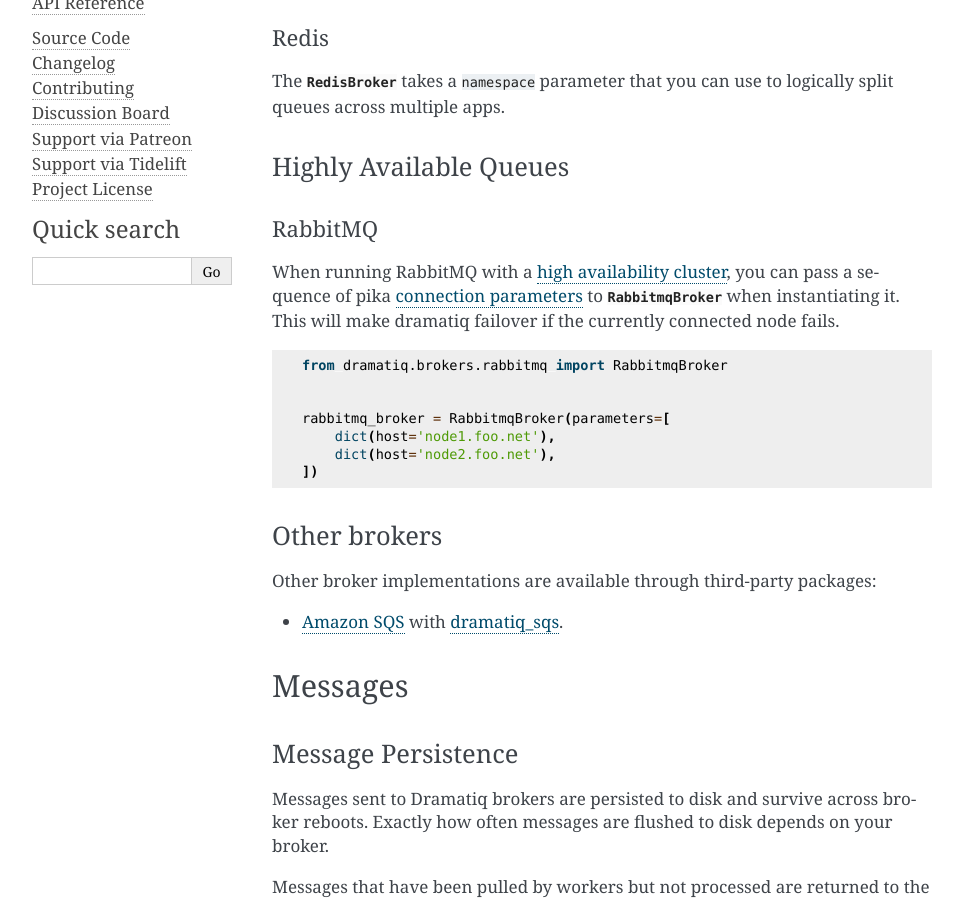
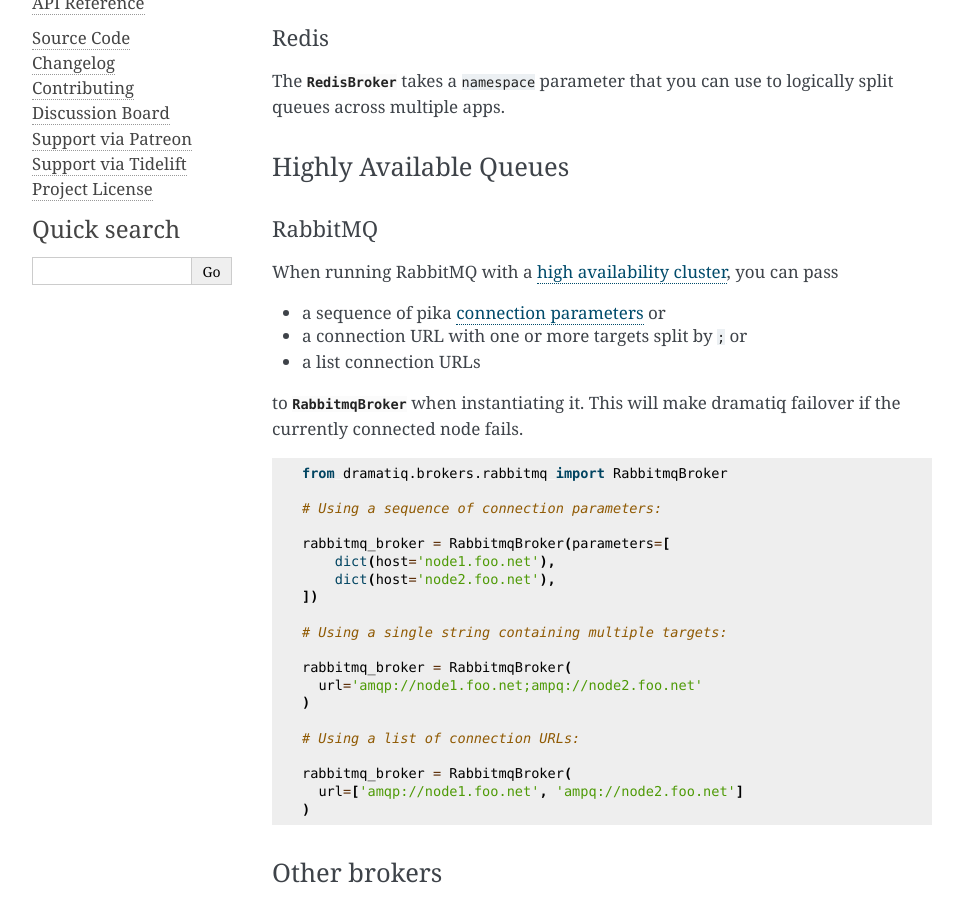
Before and after one commit to Bogdanp/dramatiq, a Sphinx documentation site: the page built from docs/source/advanced.rst, in a window 1280 px wide and 900 px high, scrolled down 552 px. Shown: the whole window, without its empty margins (148-1111 px from the left). Built offline with Sphinx 7.4.7, drawn with Linux system fonts in a browser that asks for light colours.

Commit message:
rabbitmq: support ;-separated connection urls

```diff
--- a/docs/source/advanced.rst
+++ b/docs/source/advanced.rst
@@ -41,19 +41,37 @@
 ~~~~~~~~
 
 When running RabbitMQ with a `high availability cluster`_, you can
-pass a sequence of pika `connection parameters`_ to |RabbitmqBroker|
-when instantiating it.  This will make dramatiq failover if the
-currently connected node fails.
+pass
+
+* a sequence of pika `connection parameters`_ or
+* a connection URL with one or more targets split by ``;`` or
+* a list connection URLs
+
+to |RabbitmqBroker| when instantiating it.  This will make dramatiq
+failover if the currently connected node fails.
 
 .. code-block:: python
 
    from dramatiq.brokers.rabbitmq import RabbitmqBroker
 
+   # Using a sequence of connection parameters:
 
    rabbitmq_broker = RabbitmqBroker(parameters=[
        dict(host='node1.foo.net'),
        dict(host='node2.foo.net'),
    ])
+
+   # Using a single string containing multiple targets:
+
+   rabbitmq_broker = RabbitmqBroker(
+     url='amqp://node1.foo.net;ampq://node2.foo.net'
+   )
+
+   # Using a list of connection URLs:
+
+   rabbitmq_broker = RabbitmqBroker(
+     url=['amqp://node1.foo.net', 'ampq://node2.foo.net']
+   )
 
 .. _high availability cluster: https://www.rabbitmq.com/ha.html
 .. _connection parameters: https://pika.readthedocs.io/en/0.12.0/modules/parameters.html
```
Also changed, not shown: 2 other files.
